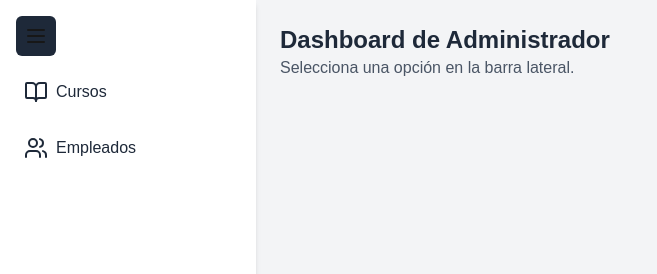
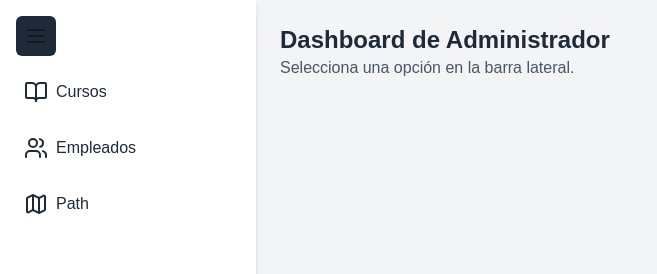
Before and after one commit to RICTEL04/pathexplorer-esquimales, a Next.js app: page /admin in a window 1280 px wide. Shown: the top 274 px of the page, without its empty margins (0-657 px from the left). Built offline with nearby package versions, Linux system fonts and the light colour scheme.

Commit message:
made the sidebar modular

```diff
--- a/app/admin/page.tsx
+++ b/app/admin/page.tsx
@@ -1,10 +1,17 @@
 "use client";
 import Sidebar from "@/components/sidebar";
+import { BookOpen, Users, Map } from "lucide-react"; // Import the Map icon
+
+const routes = [
+  { href: "/admin/cursos", label: "Cursos", Icon: BookOpen },
+  { href: "/admin/empleados", label: "Empleados", Icon: Users },
+  { href: "/admin/path", label: "Path", Icon: Map }, // New route added
+];
 
 export default function AdminDashboard() {
   return (
     <div className="flex min-h-screen bg-gray-100">
-      <Sidebar />
+      <Sidebar routes={routes} />
       {/* Main Content */}
       <main className="flex-1 p-6">
         <h1 className="text-gray-800 text-2xl font-bold">Dashboard de Administrador</h1>
--- a/components/sidebar.tsx
+++ b/components/sidebar.tsx
@@ -1,10 +1,21 @@
 "use client"
 import Link from "next/link";
-import { Menu, Users, BookOpen } from "lucide-react";
+import { Menu } from "lucide-react";
 import { useState } from "react";
 
-export default function sidebar() {
+interface Route {
+  href: string;
+  label: string;
+  Icon: React.ComponentType;
+}
+
+interface SidebarProps {
+  routes: Route[];
+}
+
+export default function Sidebar({ routes }: SidebarProps) {
   const [isSidebarOpen, setIsSidebarOpen] = useState(true);
+
   return (
     <aside
       className={`${
@@ -18,12 +29,15 @@ export default function sidebar() {
         <Menu />
       </button>
       <nav className="space-y-4">
-          <Link href="/admin/cursos" className="text-gray-800 flex items-center gap-2 p-2 rounded-md hover:bg-gray-200">
-            <BookOpen /> {isSidebarOpen && "Cursos"}
+        {routes.map(({ href, label, Icon }) => (
+          <Link
+            key={href}
+            href={href}
+            className="text-gray-800 flex items-center gap-2 p-2 rounded-md hover:bg-gray-200"
+          >
+            <Icon /> {isSidebarOpen && label}
           </Link>
-          <Link href="/admin/empleados" className="text-gray-800 flex items-center gap-2 p-2 rounded-md hover:bg-gray-200">
-            <Users /> {isSidebarOpen && "Empleados"}
-          </Link>
+        ))}
       </nav>
     </aside>
   );
```
Lines whose indentation alone changed are shown as unchanged.
